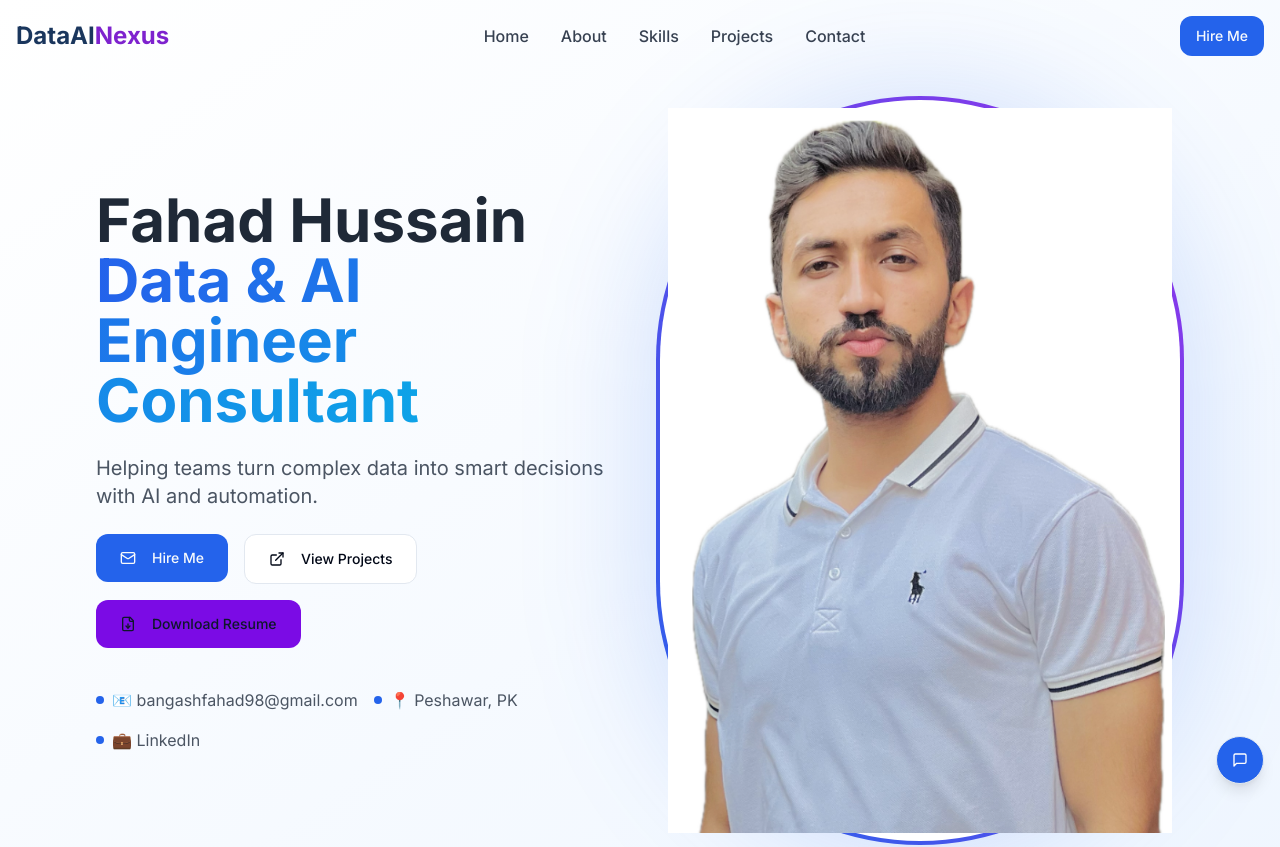
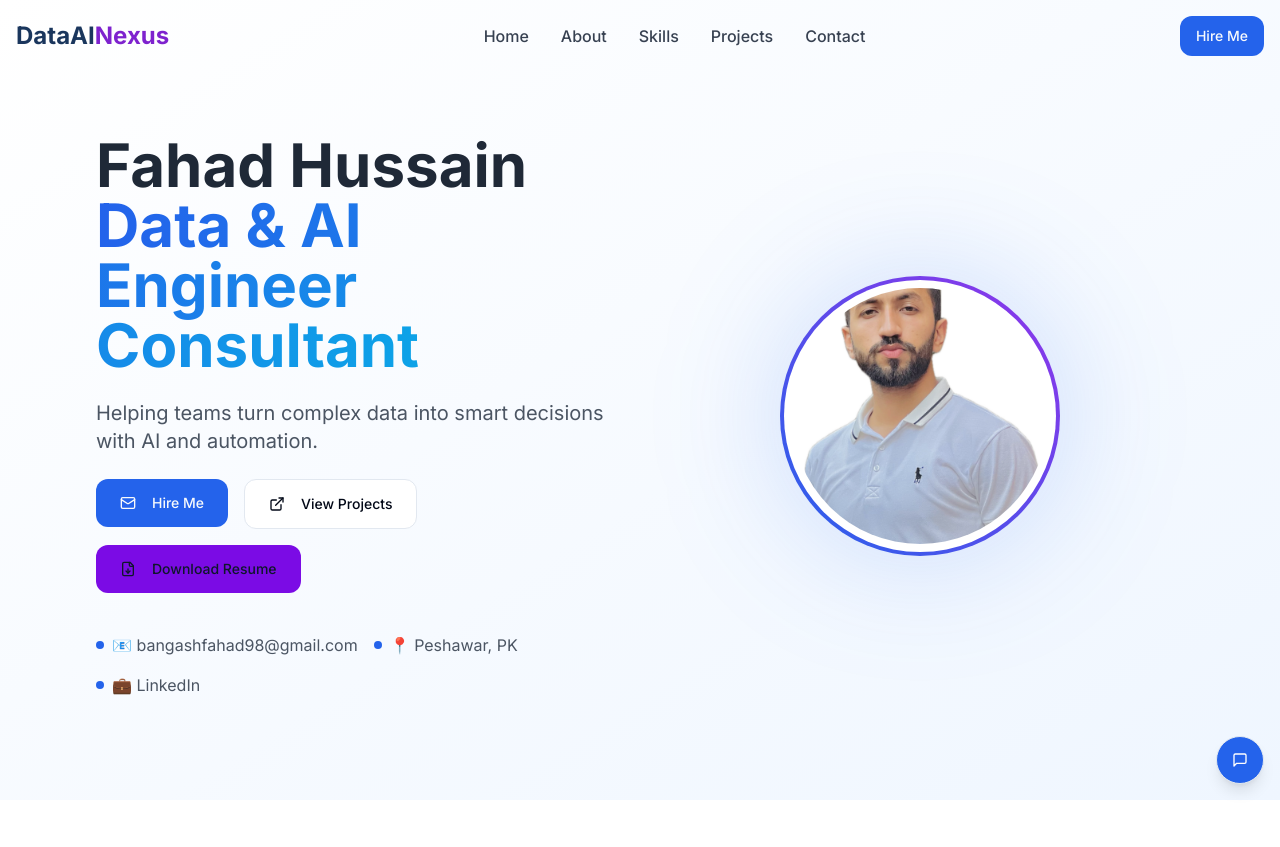
Before and after one commit to MFahadHussain/data-ai-nexus, a React (Vite) app: page / in a window 1280 px wide. Shown: the top 847 px of the page. Built offline with nearby package versions, Linux system fonts and the light colour scheme.

Commit message:
Update Hero.tsx

```diff
--- a/src/components/Hero.tsx
+++ b/src/components/Hero.tsx
@@ -90,7 +90,7 @@ const Hero = () => {
                 <img
                   src="/profile.jpg"
                   alt="Professional Data & AI Engineer"
-                  className="w-full h-full object-contain"
+                  className="rounded-full w-64 h-64 object-cover"
                 />
               </div>
             </div>
```
